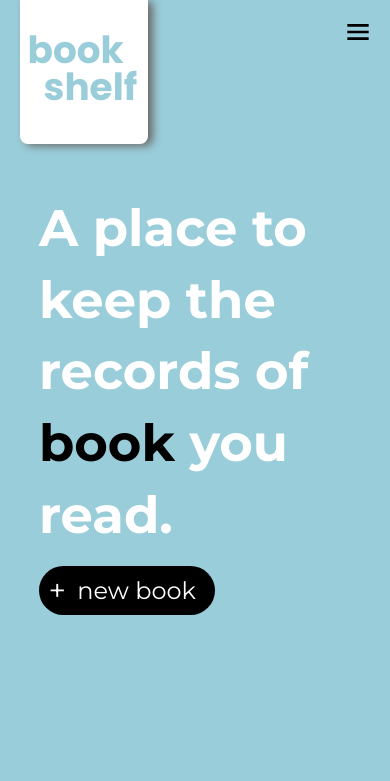
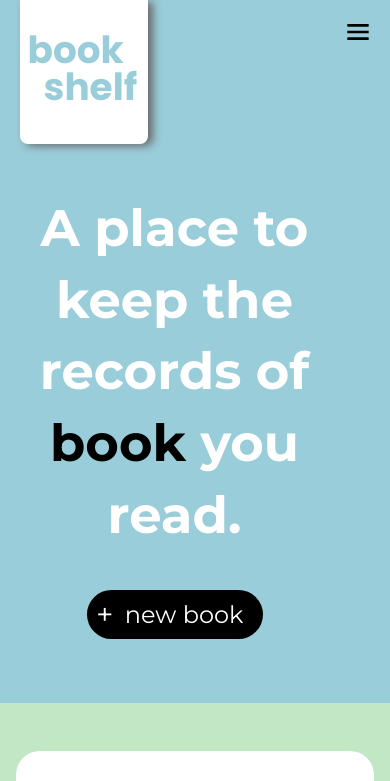
Before and after one commit to callmeniyu/BookShelf, a React (Vite) app in the folder client/: page / in a window 390 px wide. Shown: the top 781 px of the page. Built offline with nearby package versions, Linux system fonts and the light colour scheme.

Commit message:
"Update Hero.css: added styles for .hero and modified styles for .hero-left and .hero-bookshelf-img for max-width:1170px media query"

```diff
--- a/client/src/components/Hero/Hero.css
+++ b/client/src/components/Hero/Hero.css
@@ -39,12 +39,20 @@
 }
 
 @media (max-width:1170px) {
+    .hero{
+        justify-content: center;
+    }
     .hero-bookshelf-img{
         display: none;
     }
     .hero-left{
         padding-top: 3rem;
+        padding-bottom: 4rem;
         padding-left: clamp(2rem, 10vw,10rem);
+        text-align: center;
+        align-items: center;
+        width: clamp(40rem, 70vw,60rem);
+        gap: 1.5rem;
     }
     .hero-left h1 br{
         display: none;
```
